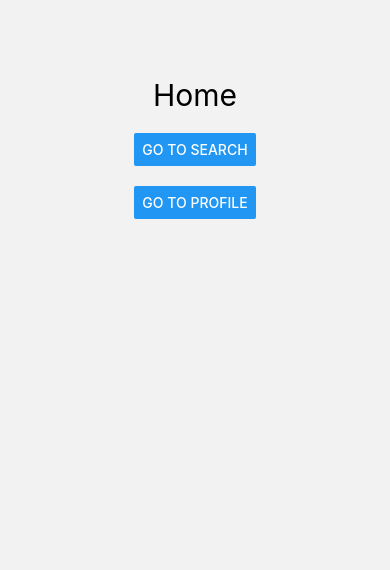
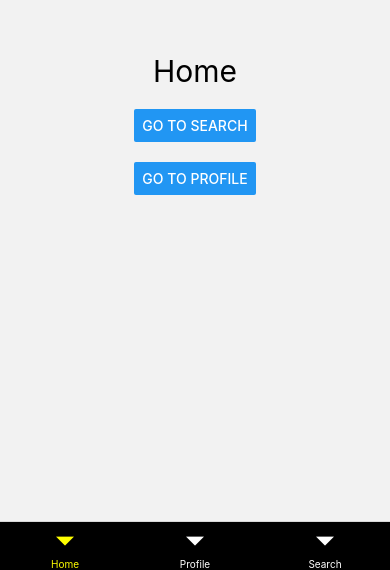
Before and after one commit to Shaqibul-Neil/react-native-first-app, a React Native app: screen / in a window 390 px wide. Shown: the part 274-844 px from the top of the page. Built offline with nearby package versions, Linux system fonts and the light colour scheme.

Commit message:
bottom tab navigation

```diff
--- a/App.jsx
+++ b/App.jsx
@@ -7,37 +7,59 @@ import Search from './src/screens/Search';
 import Profile from './src/screens/Profile';
 import { createNativeStackNavigator } from '@react-navigation/native-stack';
 import { NavigationContainer } from '@react-navigation/native';
+import { createBottomTabNavigator } from '@react-navigation/bottom-tabs';
 
-const Stack = createNativeStackNavigator();
-const StackNavigation = () => {
+//const Stack = createNativeStackNavigator();
+const Tab = createBottomTabNavigator();
+
+// const StackNavigation = () => {
+//   return (
+//     <Stack.Navigator
+//       initialRouteName="Home"
+//       screenOptions={{ headerStyle: { backgroundColor: 'yellow' } }}
+//     >
+//       <Stack.Screen
+//         options={{ headerShown: false }}
+//         name="Home"
+//         component={Home}
+//       />
+//       <Stack.Screen
+//         name="Profile"
+//         component={Profile}
+//         options={{ title: 'My Profile' }}
+//       />
+//       <Stack.Screen
+//         name="Search"
+//         component={Search}
+//         options={{ headerStyle: { backgroundColor: 'red' } }}
+//       />
+//     </Stack.Navigator>
+//   );
+// };
+
+function TabNavigation() {
   return (
-    <Stack.Navigator
+    <Tab.Navigator
       initialRouteName="Home"
-      screenOptions={{ headerStyle: { backgroundColor: 'yellow' } }}
+      screenOptions={{
+        headerShown: false,
+        tabBarActiveTintColor: 'yellow',
+        tabBarInactiveTintColor: 'white',
+        tabBarStyle: { backgroundColor: 'black' },
+      }}
     >
-      <Stack.Screen
-        options={{ headerShown: false }}
-        name="Home"
-        component={Home}
-      />
-      <Stack.Screen
-        name="Profile"
-        component={Profile}
-        options={{ title: 'My Profile' }}
-      />
-      <Stack.Screen
-        name="Search"
-        component={Search}
-        options={{ headerStyle: { backgroundColor: 'red' } }}
-      />
-    </Stack.Navigator>
+      <Tab.Screen name="Home" component={Home} />
+      <Tab.Screen name="Profile" component={Profile} />
+      <Tab.Screen name="Search" component={Search} />
+    </Tab.Navigator>
   );
-};
+}
 
 const App = () => {
   return (
     <NavigationContainer>
-      <StackNavigation />
+      {/* <StackNavigation /> */}
+      <TabNavigation />
     </NavigationContainer>
   );
 };
--- a/package.json
+++ b/package.json
@@ -11,6 +11,7 @@
   },
   "dependencies": {
     "@react-native/new-app-screen": "0.85.0",
+    "@react-navigation/bottom-tabs": "^6.6.1",
     "@react-navigation/native": "^6.1.18",
     "@react-navigation/native-stack": "^6.11.0",
     "react": "19.2.3",
--- a/src/screens/Profile.jsx
+++ b/src/screens/Profile.jsx
@@ -4,7 +4,7 @@ import styles from '../../styles/App.styles';
 
 const Profile = ({ navigation, route }) => {
   console.log(route.params);
-  const { id, name } = route.params;
+  const { id, name } = route.params || {};
 
   return (
     <View
```
Also changed, not shown: 1 other file (tests, documents, lock files or other folders).
